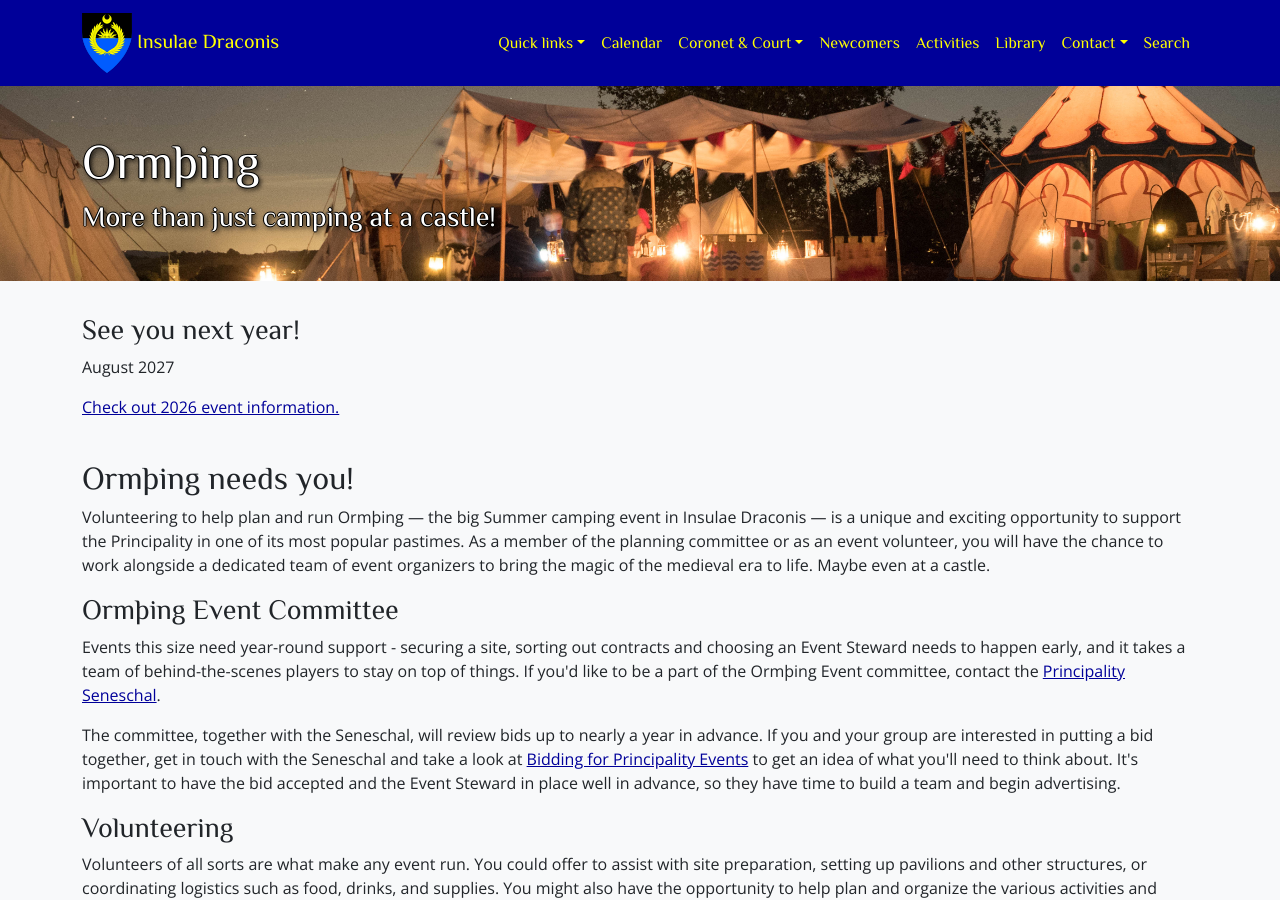
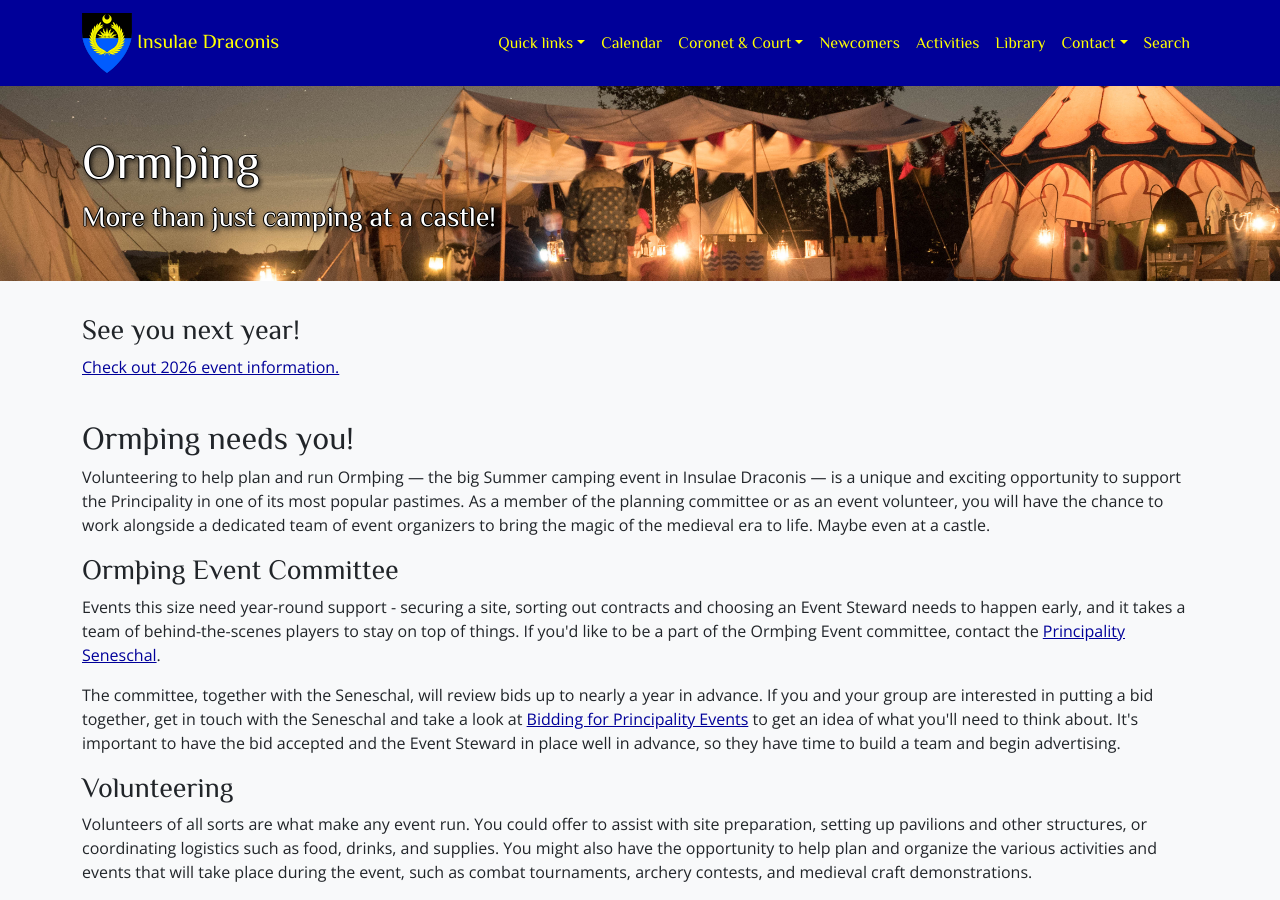
Before and after one commit to drachenwald/insulae-draconis, a Jekyll site: the page built from events/raglan/index.md, in a window 1280 px wide and 900 px high. Built offline with Jekyll 4.4.1, drawn with Linux system fonts in a browser that asks for light colours; comment, search, counter and statistics services are not loaded.

Commit message:
Update index.md

```diff
--- a/events/raglan/index.md
+++ b/events/raglan/index.md
@@ -5,8 +5,6 @@ banner: /images/banner/night-camp.jpg
 ---
 
 <h3>See you next year!</h3>
-
-<p>August 2027</p>
 
 <a href="https://sites.google.com/drachenwald.sca.org/ormthing/home">Check out 2026 event information.</a>
 <br>
```
